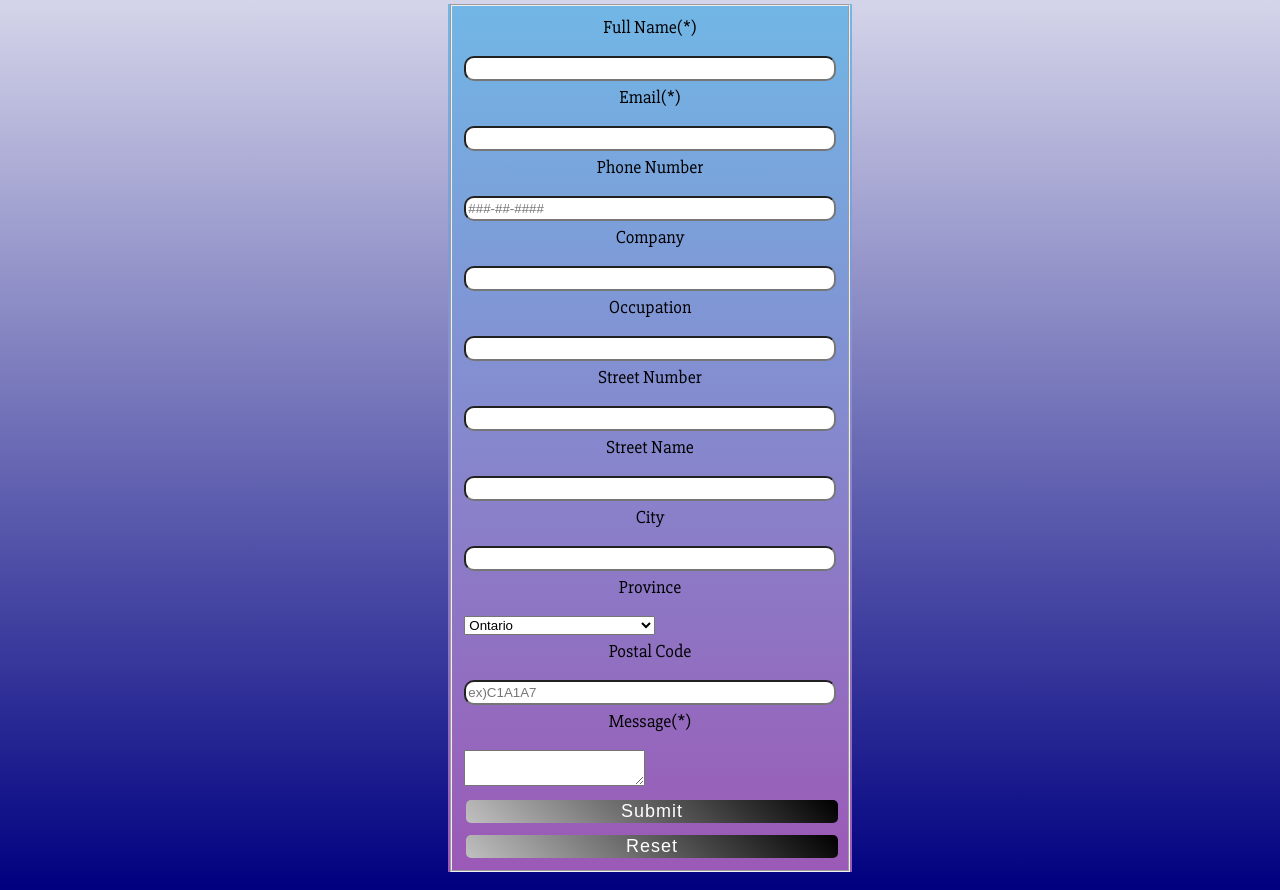
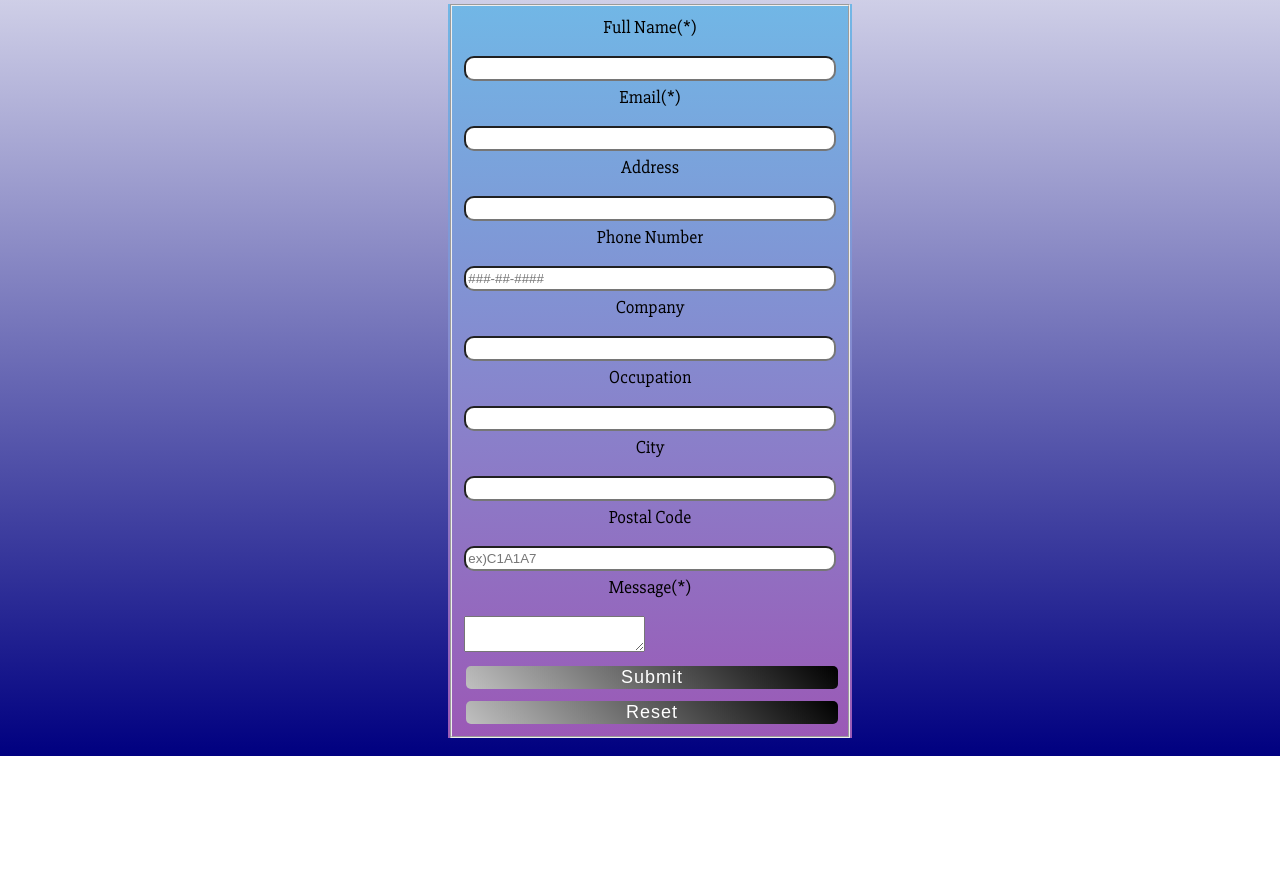
Before and after one commit to TrainedRooster/Final-Web222, a plain HTML site: page Contact.html in a window 1280 px wide. Shown: the part 178-1068 px from the top of the page. After the commit the page ends 934 px from the top, so only its background shows below. Drawn offline with Linux system fonts and the light colour scheme.

Commit message:
Add files via upload

```diff
--- a/Contact.html
+++ b/Contact.html
@@ -25,40 +25,23 @@
                 <label for="email">Email(*)</label><br>
                 <input type="email" id="email" name="email" required/>
                 <br>
+                <label for="Ad">Address</label><br>
+                <input type="text" id="Address" name="Address" required/>
+                <br>
                 <label for="phonenumber">Phone Number</label><br>
                 <input type="tel" id="phonenumber" name="phonenumber" title="Phone Number" placeholder="###-##-####" pattern="^\d{3}-\d{3}-\d{4}$"/>
                 <br>
                 <label for="company">Company</label><br>
-                <input type="text" id="company" name="company" />
+                <input type="text" id="company" name="company" required/>
                 <br>
                 <label for="occupation">Occupation</label><br>
                 <input type="text" id="occupation" name="occupation" />
                 <br>
-                <label for="streetnumber">Street Number</label><br>
-                <input type="number" id="streetnumber" name="streetnumber"/>
-                <br>
-                <label for="streetname">Street Name</label><br>
-                <input type="text" id="streetname" name="streetname" />
-                <br>
                 <label for="city">City</label><br>
-                <input type="text" id="city" name="city" />
-                <br>
-                <label for="province">Province</label><br>
-                <select id="province" name="province" >
-                    <option value="Alberta">Alberta</option>
-                    <option value="British Columbia">British Columbia</option>
-                    <option value="Manitoba">Manitoba</option>
-                    <option value="New Brunswick">New Brunswick</option>
-                    <option value="Newfoundland and Labrador">Newfoundland and Labrador</option>
-                    <option value="Nova Scotia">Nova Scotia</option>
-                    <option value="Ontario" selected>Ontario</option>
-                    <option value="Prince Edward Island">Prince Edward Island</option>
-                    <option value="Quebec">Quebec</option>
-                    <option value="Saskatchewan">Saskatchewan</option>
-                </select>
+                <input type="text" id="city" name="city" required/>
                 <br>
                 <label for="postalcode">Postal Code</label><br>
-                <input type="text" id="postalcode" name="postalcode" placeholder="ex)C1A1A7" />
+                <input type="text" id="postalcode" name="postalcode" placeholder="ex)C1A1A7" required pattern="^\{3}-\{3}/>
                 <br>
                 <label for="message">Message(*)</label><br>
                 <textarea name="message" id="message" minlength="5" maxlength="300" required></textarea>
```
